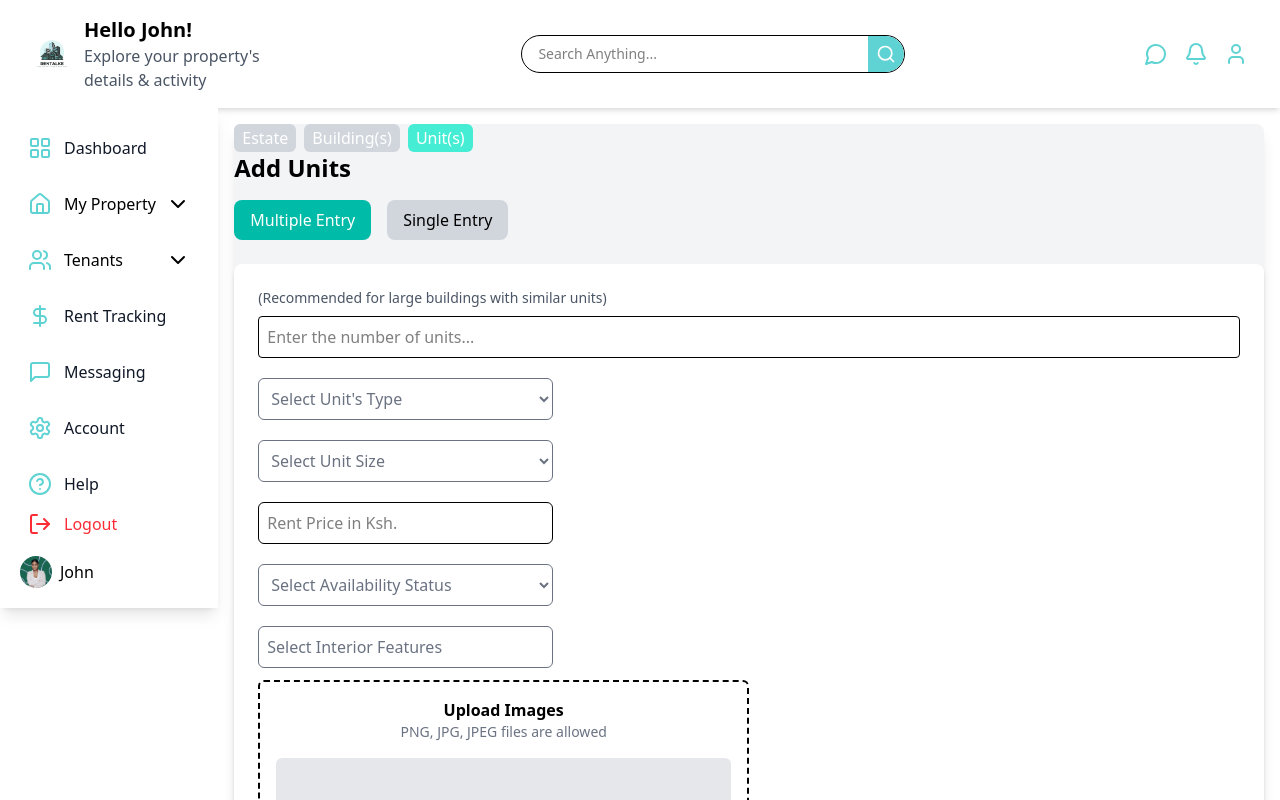
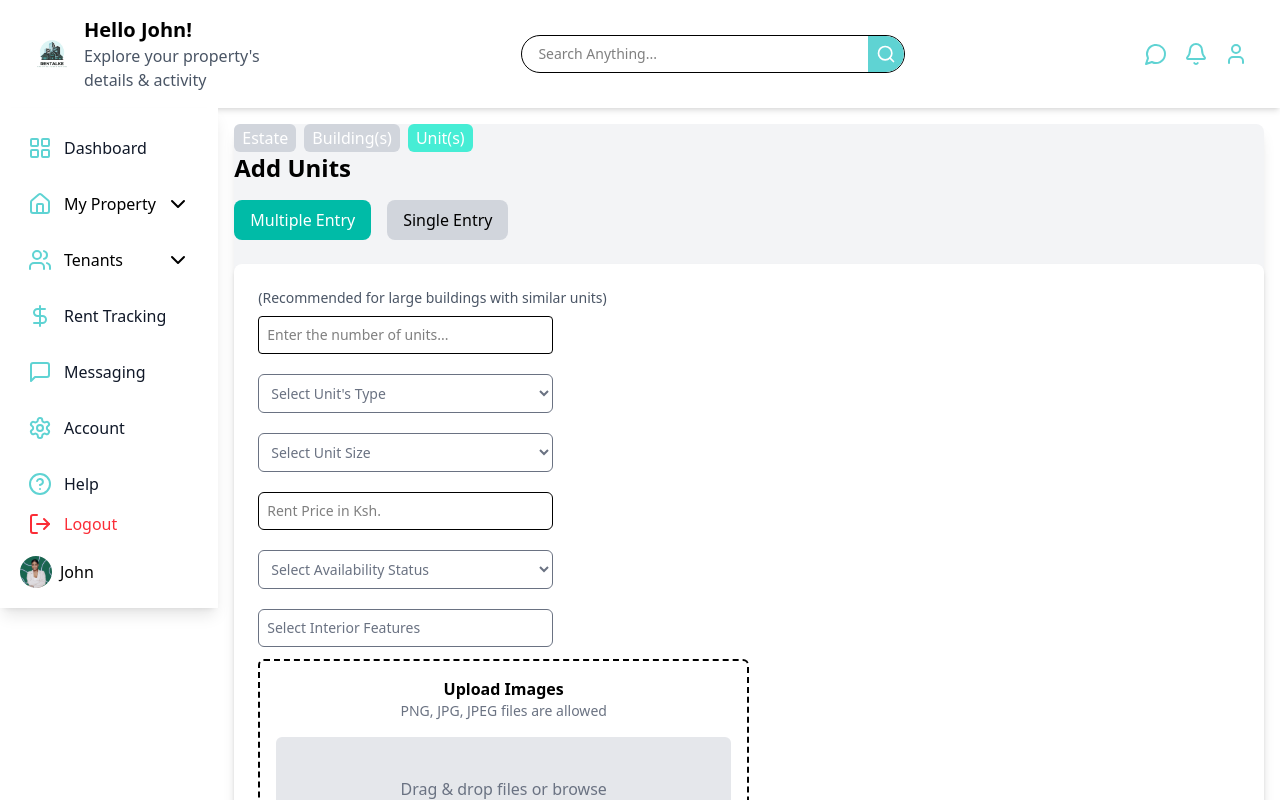
Before and after one commit to vickyee-bot/hunting_app, a React (Vite) app: page /add-units in a window 1280 px wide. Shown: the top 800 px of the page. Built offline with nearby package versions, Linux system fonts and the light colour scheme.

Commit message:
hunting app

```diff
--- a/src/components/EstateFeatures.jsx
+++ b/src/components/EstateFeatures.jsx
@@ -44,11 +44,11 @@ const EstateFeatures = () => {
             value={customFeature}
             onChange={(e) => setCustomFeature(e.target.value)}
             placeholder="Add custom feature"
-            className="flex p-1 px-3 border w-[20%] rounded-lg focus:outline-none focus:ring-2 focus:ring-teal-400"
+            className="flex p-1 px-3 border w-[70%] sm:w-[50%] md:w-[50%] lg:w-[30%] xl:w-[30%] text-sm rounded-lg focus:outline-none focus:ring-2 focus:ring-teal-400"
           />
           <button
             onClick={handleAddFeature}
-            className="bg-teal-500 text-white p-1 rounded-lg hover:bg-teal-600"
+            className="bg-teal-500 text-white px-2 py-1 rounded-lg hover:bg-teal-600"
           >
             Save
           </button>
--- a/src/components/ImageUploader.jsx
+++ b/src/components/ImageUploader.jsx
@@ -46,7 +46,7 @@ const ImageUploader = () => {
   };
 
   return (
-    <div className="border-dashed border-2 p-4 text-center rounded-md">
+    <div className="border-dashed border-2 p-4 text-center rounded-md ">
       <p className="font-semibold">Upload Images</p>
       <p className="text-sm text-gray-500">PNG, JPG, JPEG files are allowed</p>
 
--- a/src/components/LocationSelector.jsx
+++ b/src/components/LocationSelector.jsx
@@ -8,9 +8,9 @@ const LocationSelector = () => {
         <input
           type="text"
           placeholder="Enter address or drag the pin to set location."
-          className="w-[50%] p-2 border rounded-md"
+          className="w-[80%] sm:w-[70%] md:w-[60%] lg:w-[30%] xl:w-[30%] text-sm p-2 border rounded-md"
         />
-        <button className="bg-teal-400 text-white rounded-md p-1">
+        <button className="bg-teal-400 text-white rounded-md p-1 text-sm">
           Use My Location
         </button>
       </div>
--- a/src/components/MultipleEntryForm.jsx
+++ b/src/components/MultipleEntryForm.jsx
@@ -32,18 +32,19 @@ const MultipleEntryForm = () => {
       <div className="space-y-3">
         <input
           type="number"
-          className="w-[30%] sm:w-full p-2 border rounded"
+          className="w-[80%] sm:w-[70%] md:w-[60%] lg:w-[30%] xl:w-[30%] text-sm p-2 border rounded "
           placeholder="Enter the number of units..."
           value={unitCount}
           onChange={(e) => setUnitCount(e.target.value)}
         />
+
         <br />
         <select
           value={multipleUnit.type}
           onChange={(e) =>
             setMultipleUnit({ ...multipleUnit, type: e.target.value })
           }
-          className="w-[30%] p-2 border rounded-md mt-2 bg-white text-gray-500"
+          className="w-[80%] sm:w-[70%] md:w-[60%] lg:w-[30%] xl:w-[30%] text-sm p-2 border rounded-md mt-2 bg-white text-gray-500"
         >
           <option value="" disabled>
             Select Unit's Type
@@ -66,7 +67,7 @@ const MultipleEntryForm = () => {
           onChange={(e) =>
             setMultipleUnit({ ...multipleUnit, size: e.target.value })
           }
-          className="w-[30%] p-2 border rounded-md mt-2 bg-white text-gray-500"
+          className="w-[80%] sm:w-[70%] md:w-[60%] lg:w-[30%] xl:w-[30%] text-sm p-2 border rounded-md mt-2 bg-white text-gray-500"
         >
           <option value="" disabled>
             Select Unit Size
@@ -88,7 +89,7 @@ const MultipleEntryForm = () => {
           onChange={(e) =>
             setMultipleUnit({ ...multipleUnit, rent: e.target.value })
           }
-          className="w-[30%] p-2 border rounded-md mt-2"
+          className="w-[80%] sm:w-[70%] md:w-[60%] lg:w-[30%] xl:w-[30%] text-sm p-2 border rounded-md mt-2"
         />
         <br />
 
@@ -97,7 +98,7 @@ const MultipleEntryForm = () => {
           onChange={(e) =>
             setMultipleUnit({ ...multipleUnit, status: e.target.value })
           }
-          className="w-[30%] p-2 border rounded-md mt-2 text-gray-500"
+          className="w-[80%] sm:w-[70%] md:w-[60%] lg:w-[30%] xl:w-[30%] text-sm p-2 border rounded-md mt-2 text-gray-500"
         >
           <option value="" disabled>
             Select Availability Status
--- a/src/components/SingleEntryForm.jsx
+++ b/src/components/SingleEntryForm.jsx
@@ -26,14 +26,14 @@ const SingleEntryForm = () => {
         onChange={(e) =>
           setSingleUnit({ ...singleUnit, number: e.target.value })
         }
-        className="w-[30%] p-2 border rounded-md mt-2"
+        className="w-[80%] sm:w-[70%] md:w-[60%] lg:w-[30%] xl:w-[30%] text-sm p-2 border rounded-md mt-2"
       />
       <br />
 
       <select
         value={singleUnit.type}
         onChange={(e) => setSingleUnit({ ...singleUnit, type: e.target.value })}
-        className="w-[30%] p-2 border rounded-md mt-2 bg-white text-gray-500"
+        className="w-[80%] sm:w-[70%] md:w-[60%] lg:w-[30%] xl:w-[30%] text-sm p-2 border rounded-md mt-2 bg-white text-gray-500"
       >
         <option value="" disabled>
           Select Unit Type
@@ -54,7 +54,7 @@ const SingleEntryForm = () => {
       <select
         value={singleUnit.size}
         onChange={(e) => setSingleUnit({ ...singleUnit, size: e.target.value })}
-        className="w-[30%] p-2 border rounded-md mt-2 bg-white text-gray-500"
+        className="w-[80%] sm:w-[70%] md:w-[60%] lg:w-[30%] xl:w-[30%] text-sm p-2 border rounded-md mt-2 bg-white text-gray-500"
       >
         <option value="" disabled>
           Select Unit Size
@@ -75,7 +75,7 @@ const SingleEntryForm = () => {
         placeholder="Rent Price in Ksh."
         value={singleUnit.rent}
         onChange={(e) => setSingleUnit({ ...singleUnit, rent: e.target.value })}
-        className="w-[30%] p-2 border rounded-md mt-2"
+        className="w-[80%] sm:w-[70%] md:w-[60%] lg:w-[30%] xl:w-[30%] text-sm p-2 border rounded-md mt-2"
       />
       <br />
 
@@ -84,7 +84,7 @@ const SingleEntryForm = () => {
         onChange={(e) =>
           setSingleUnit({ ...singleUnit, status: e.target.value })
         }
-        className="w-[30%] p-2 border rounded-md mt-2 text-gray-500"
+        className="w-[80%] sm:w-[70%] md:w-[60%] lg:w-[30%] xl:w-[30%] text-sm p-2 border rounded-md mt-2 text-gray-500"
       >
         <option value="" disabled>
           Select Availability Status
--- a/src/components/UnitFeatures.jsx
+++ b/src/components/UnitFeatures.jsx
@@ -46,7 +46,10 @@ const UnitFeatures = () => {
   }, []);
 
   return (
-    <div className="relative w-[30%] mt-2 max-w-md" ref={dropdownRef}>
+    <div
+      className="relative w-[80%] sm:w-[70%] md:w-[60%] lg:w-[30%] xl:w-[30%] text-sm mt-2 max-w-md"
+      ref={dropdownRef}
+    >
       {/* Input Field */}
       <div
         className="w-full p-2 border rounded-md cursor-pointer bg-white"
--- a/src/pages/AddBuilding.jsx
+++ b/src/pages/AddBuilding.jsx
@@ -62,7 +62,7 @@ const AddBuilding = () => {
           <input
             type="text"
             placeholder="Enter building name..."
-            className="w-[30%] p-0.5 border rounded-md mr-2 pl-2"
+            className="w-[80%] sm:w-[70%] md:w-[60%] lg:w-[30%] xl:w-[30%] text-sm p-0.5 border rounded-md mr-2 pl-2"
           />
         </div>
 
@@ -72,7 +72,7 @@ const AddBuilding = () => {
           <input
             type="number"
             placeholder="Enter number..."
-            className="w-[20%] p-0.5 border rounded-md pl-2"
+            className="w-[70%] sm:w-[50%] md:w-[50%] lg:w-[30%] xl:w-[30%] text-sm p-0.5 border rounded-md pl-2"
           />
         </div>
 
@@ -96,7 +96,7 @@ const AddBuilding = () => {
               value={customFeature}
               onChange={(e) => setCustomFeature(e.target.value)}
               placeholder="Add custom feature"
-              className="flex p-1 px-3 border w-[20%] rounded-lg focus:outline-none focus:ring-2 focus:ring-teal-400"
+              className="flex p-1 px-3 border w-[70%] sm:w-[50%] md:w-[50%] lg:w-[30%] xl:w-[30%] text-sm rounded-lg focus:outline-none focus:ring-2 focus:ring-teal-400"
             />
             <button
               onClick={handleAddFeature}
--- a/src/pages/AddEstate.jsx
+++ b/src/pages/AddEstate.jsx
@@ -35,7 +35,7 @@ const AddEstate = () => {
           <input
             type="text"
             placeholder="Enter estate name..."
-            className="w-[30%] p-0.5 border rounded-md mr-2 pl-2"
+            className="w-[80%] sm:w-[70%] md:w-[60%] lg:w-[30%] xl:w-[30%] text-sm p-0.5 border rounded-md mr-2 pl-2"
           />
         </div>
         <div className="mt-2">
@@ -43,7 +43,7 @@ const AddEstate = () => {
           <input
             type="number"
             placeholder="Enter number..."
-            className="w-[20%] p-0.5 border rounded-md pl-2"
+            className="w-[70%] sm:w-[50%] md:w-[50%] lg:w-[30%] xl:w-[30%] text-sm p-0.5 border rounded-md pl-2"
           />
         </div>
       </div>
```
